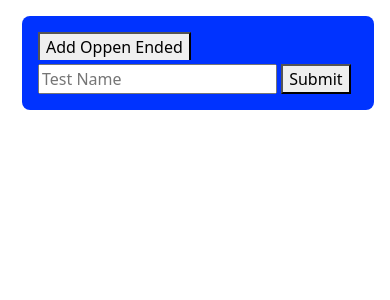
After one commit to davidcloak/PracticeTestMaker, a Django app: page /make in a window 390 px wide. The commit adds this page. Shown: the top 300 px of the page. Run offline with Django 3.2, Linux system fonts and the light colour scheme; some libraries are stand-ins or nearby versions.

Commit message:
mobile view start

```diff
--- /dev/null
+++ b/tombApp/templates/MakeTest.html
@@ -0,0 +1,82 @@
+<!doctype html>
+<html lang="en">
+  <head>
+    <!-- Required meta tags -->
+    <meta charset="utf-8">
+    <meta name="viewport" content="width=device-width, initial-scale=1">
+
+    <!-- Bootstrap CSS -->
+    <link href="https://cdn.jsdelivr.net/npm/bootstrap@5.0.0-beta2/dist/css/bootstrap.min.css" rel="stylesheet" integrity="sha384-BmbxuPwQa2lc/FVzBcNJ7UAyJxM6wuqIj61tLrc4wSX0szH/Ev+nYRRuWlolflfl" crossorigin="anonymous">
+
+    <style>
+        textarea{
+            width: 100%;
+        }
+
+        #banner{
+          position: fixed;
+          right: 1em;
+          top: 1em;
+          padding: 1em;
+          padding-bottom: 0;
+          width: 22em;
+          background-color: rgba(0, 51, 255);
+          border-top-left-radius: 0.5em;
+          border-top-right-radius: 0.5em;
+          z-index: 100;
+        }
+        #bannerPT2{
+          position: fixed;
+          top: 3.75em;
+          right: 1em;
+          padding: 1em;
+          padding-top: 0.25em;
+          width: 22em;
+          background-color: rgba(0, 51, 255);
+          border-bottom-left-radius: 0.5em;
+          border-bottom-right-radius: 0.5em;
+          z-index: 100;
+        }
+
+        .card{
+          width: 18rem;
+        }
+
+        @media (max-width: 658px) {
+          #spacer{
+            height: 8em;
+          }
+
+          .card{
+            width: 100%;
+          }
+          .card-body input{
+            width: 100%;
+          }
+
+        }
+    </style>
+    <title>Free Practice Test Maker :)</title>
+  </head>
+  <body>
+    <div id="spacer"></div>
+
+    <div id="banner">
+      <button onclick="AddOpenEnded()">Add Oppen Ended</button>
+      <button onclick="AddMultipeChoise()">Add Multiple Choise</button>
+    </div>
+
+    <form method="POST" action="/test">
+      {% csrf_token %}
+      <div id="bannerPT2">
+        <input placeholder="Test Name" name="name">
+        <button id="submit" name="QAmount" value="0">Submit</button>
+      </div>
+      <div id="testMaker"></div>
+    </form>
+
+    <!-- Option 1: Bootstrap Bundle with Popper -->
+    <script src="https://cdn.jsdelivr.net/npm/bootstrap@5.0.0-beta2/dist/js/bootstrap.bundle.min.js" integrity="sha384-b5kHyXgcpbZJO/tY9Ul7kGkf1S0CWuKcCD38l8YkeH8z8QjE0GmW1gYU5S9FOnJ0" crossorigin="anonymous"></script>
+    <script src="https://davidcloak.github.io/DjangoStaticFile/PracticeTests/script.js"></script>
+  </body>
+</html>
--- a/tombApp/templates/TakeTest.html
+++ b/tombApp/templates/TakeTest.html
@@ -11,6 +11,9 @@
     <style>
         textarea{
             width: 100%;
+        }
+        .card{
+          width: 18rem;
         }
     </style>
     <title>Test Selector</title>
--- a/tombApp/templates/Test.html
+++ b/tombApp/templates/Test.html
@@ -11,6 +11,9 @@
     <style>
         textarea{
             width: 100%;
+        }
+        .card{
+          width: 18rem;
         }
     </style>
 
--- a/tombApp/templates/result.html
+++ b/tombApp/templates/result.html
@@ -11,6 +11,9 @@
     <style>
         textarea{
             width: 100%;
+        }
+        .card{
+          width: 18rem;
         }
     </style>
     <title>Results :)/:(</title>
--- a/tombApp/views.py
+++ b/tombApp/views.py
@@ -8,6 +8,9 @@ savedTest['Something'] = "nothing lol"
 # Create your views here.
 def home_page(request):
     return render(request, 'Home.html')
+
+def make_page(request):
+    return render(request, 'MakeTest.html')
 
 def take_page(request):
     if request.method == 'POST':
--- a/tombProject/urls.py
+++ b/tombProject/urls.py
@@ -20,6 +20,7 @@ from tombApp import views
 urlpatterns = [
     #url(r'^admin/', admin.site.urls),
     url(r'^$', views.home_page, name='home'),
+    url(r'^make$', views.make_page, name='make'),
     url(r'^test$', views.test_page, name='test'),
     url(r'^take$', views.take_page, name='take'),
     url(r'^result$', views.check, name='result'),
```
Also changed, not shown: tombApp/templates/Home.html (+8 -2 lines).
